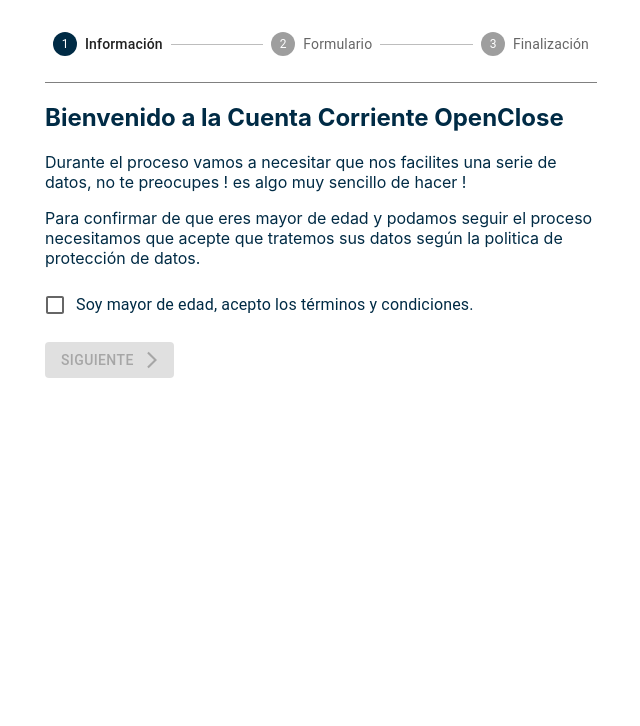
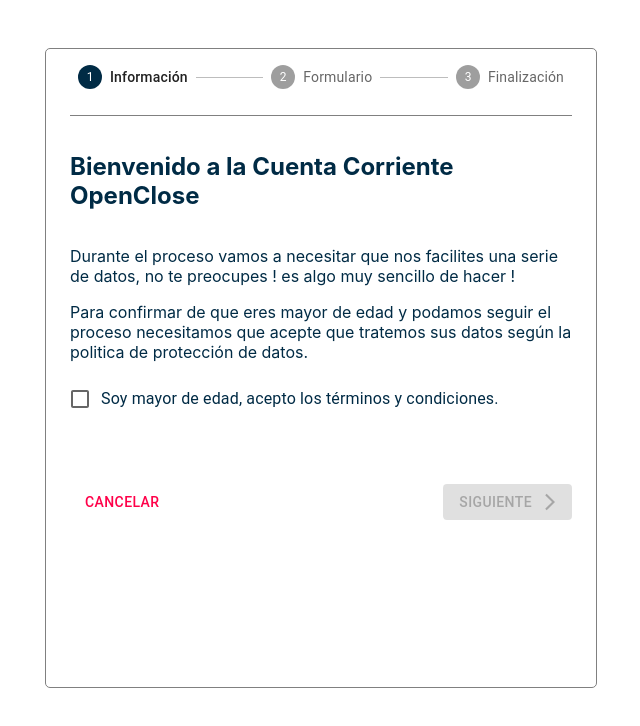
Before and after one commit to joraanbe82/wizard-bank, a React (Create React App) app: page / in a window 1280 px wide. Shown: the top 726 px of the page, without its empty margins (319-959 px from the left). Built offline with nearby package versions, Linux system fonts and the light colour scheme.

Commit message:
last styles

```diff
--- a/src/App.css
+++ b/src/App.css
@@ -1,5 +1,5 @@
 .stepperSection {
-	margin-top: 2rem;
+	margin-top: 1rem;
 	margin-bottom: 1rem;
 	border-bottom: 1px solid grey;
 	height: 50px;
--- a/src/App.tsx
+++ b/src/App.tsx
@@ -8,6 +8,8 @@
 import Form from './views/Form/Form'
 import ProductInformation from './views/ProductInformation/ProductInformation'
 import Stepper from './components/Stepper/Stepper'
+
+import { StyledContainer } from './StyledApp'
 
 import './App.css'
 
@@ -29,16 +31,17 @@
 
 	return (
 		<Container maxWidth='sm'>
-			<section className='stepperSection'>
-				<Stepper activeStep={currentPage} />
-			</section>
-			<section>
+			<StyledContainer>
+				<section className='stepperSection'>
+					<Stepper activeStep={currentPage} />
+				</section>
+
 				{currentPage === 0 && <ProductInformation handleNext={handleNext} />}
 				{currentPage === 1 && (
 					<Form handleNext={handleNext} handleBack={handleBack} />
 				)}
 				{currentPage === 2 && <Feedback handleReset={handleReset} />}
-			</section>
+			</StyledContainer>
 		</Container>
 	)
 }
--- /dev/null
+++ b/src/StyledApp.ts
@@ -0,0 +1,12 @@
+/* eslint-disable import/prefer-default-export */
+import styled from 'styled-components'
+import Container from '@mui/material/Container'
+
+import { Colors } from './styles/Colors'
+
+export const StyledContainer = styled(Container)`
+	min-height: 80vh;
+	border: 1px solid grey;
+	margin-top: 3rem;
+	border-radius: 5px;
+`
--- a/src/components/formInputs/TextAreaComponent.css
+++ b/src/components/formInputs/TextAreaComponent.css
@@ -5,5 +5,4 @@
 
 .textAreaSection {
 	padding-right: 6px;
-	margin-top: 1rem;
 }
--- a/src/index.css
+++ b/src/index.css
@@ -12,7 +12,3 @@
 	font-family: source-code-pro, Menlo, Monaco, Consolas, 'Courier New',
 		monospace;
 }
-
-input[type='checkbox']:checked {
-	color: #ff0049;
-}
--- a/src/styles/StyledComponents.ts
+++ b/src/styles/StyledComponents.ts
@@ -9,6 +9,14 @@
 	background: ${Colors.oficialBlue};
 	&:hover {
 		background: #002b45d1;
+	}
+`
+export const CancelButton = styled(Button)`
+	color: ${Colors.oficialRed};
+	border: none;
+
+	&:hover {
+		border-color: ${Colors.oficialRed};
 	}
 `
 
--- a/src/views/Feedback/Feedback.tsx
+++ b/src/views/Feedback/Feedback.tsx
@@ -1,6 +1,5 @@
 import React, { useEffect } from 'react'
 
-import Button from '@mui/material/Button'
 import ArrowForwardIos from '@mui/icons-material/ArrowForwardIos'
 
 import { ActionTypes } from '../../action-types'
@@ -8,8 +7,8 @@
 
 import ResponseFeedback from '../../components/responseFeedback/ResponseFeedback'
 
-import { StyledButton } from './StyledFeedback'
 import { Colors } from '../../styles/Colors'
+import { CancelButton } from '../../styles/StyledComponents'
 
 import './Feedback.css'
 
@@ -34,13 +33,13 @@
 					<ResponseFeedback complete={complete} />
 
 					<div className='endButtonDiv'>
-						<StyledButton
+						<CancelButton
 							type='button'
 							variant='outlined'
 							endIcon={<ArrowForwardIos stroke={Colors.oficialRed} />}
 							onClick={() => handleReset()}>
 							Inicio
-						</StyledButton>
+						</CancelButton>
 					</div>
 				</>
 			)}
--- a/src/views/Feedback/StyledFeedback.ts
+++ /dev/null
@@ -1,13 +0,0 @@
-/* eslint-disable import/prefer-default-export */
-import styled from 'styled-components'
-import Button from '@mui/material/Button'
-import { Colors } from '../../styles/Colors'
-
-export const StyledButton = styled(Button)`
-	color: ${Colors.oficialRed};
-	border: none;
-
-	&:hover {
-		border-color: ${Colors.oficialRed};
-	}
-`
--- a/src/views/Form/Form.css
+++ b/src/views/Form/Form.css
@@ -1,5 +1,6 @@
 .buttonsSection {
 	margin-top: 1rem;
+	margin-bottom: 1rem;
 	display: flex;
 	justify-content: space-between;
 }
--- /dev/null
+++ b/src/views/ProductInformation/ProductInformation.css
@@ -0,0 +1,10 @@
+.buttonsDiv {
+	display: flex;
+	justify-content: space-between;
+	margin-top: 3rem;
+}
+.infoContainer {
+	display: flex;
+	flex-direction: column;
+	justify-content: space-between;
+}
--- a/src/views/ProductInformation/ProductInformation.tsx
+++ b/src/views/ProductInformation/ProductInformation.tsx
@@ -2,10 +2,17 @@
 
 import ArrowForwardIos from '@mui/icons-material/ArrowForwardIos'
 import FormControlLabel from '@mui/material/FormControlLabel'
+import Button from '@mui/material/Button'
 
-import { StepperButton, StyledCheckBox } from '../../styles/StyledComponents'
+import {
+	CancelButton,
+	StepperButton,
+	StyledCheckBox,
+} from '../../styles/StyledComponents'
 import { useAppDispatch, useAppSelector } from '../../store/hooks'
 import { ActionTypes } from '../../action-types'
+
+import './ProductInformation.css'
 
 type Props = {
 	handleNext: () => void
@@ -24,16 +31,17 @@
 	const isFormValid = () => terms
 
 	return (
-		<section>
+		<section className='infoContainer'>
 			<header>
 				<h2>Bienvenido a la Cuenta Corriente OpenClose</h2>
 			</header>
 
+			<div />
 			<div>
+				<p>
 					Durante el proceso vamos a necesitar que nos facilites una serie de
 					datos, no te preocupes ! es algo muy sencillo de hacer !
-			</div>
-			<div>
+				</p>
 				<p>
 					Para confirmar de que eres mayor de edad y podamos seguir el proceso
 					necesitamos que acepte que tratemos sus datos según la politica de
@@ -53,6 +61,10 @@
 					/>
 				</p>
 			</div>
+			<div className='buttonsDiv'>
+				<CancelButton variant='outlined' type='button'>
+					Cancelar
+				</CancelButton>
 				<StepperButton
 					variant='contained'
 					type='button'
@@ -61,6 +73,7 @@
 					disabled={!isFormValid()}>
 					Siguiente
 				</StepperButton>
+			</div>
 		</section>
 	)
 }
```
Lines whose indentation alone changed are shown as unchanged.
